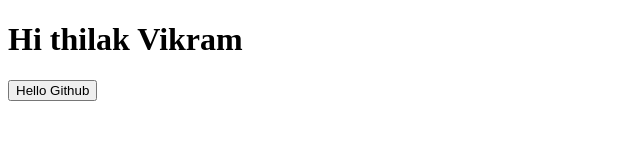
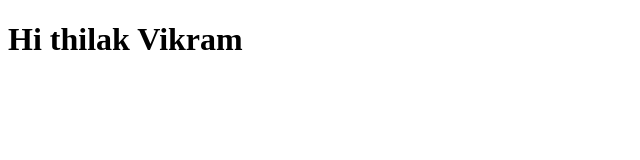
Before and after one commit to ThilakVikram66/Supplier-Detail-Storage-app, a plain HTML site: page index.html in a window 1280 px wide. Shown: the whole page, without its empty margins (0-640 px from the left). Drawn offline with Linux system fonts and the light colour scheme.

Commit message:
Update index.html

```diff
--- a/index.html
+++ b/index.html
@@ -7,6 +7,5 @@
 </head>
 <body>
   <h1>Hi thilak Vikram</h1>
-  <button>Hello Github</button>
 </body>
 </html>
```
